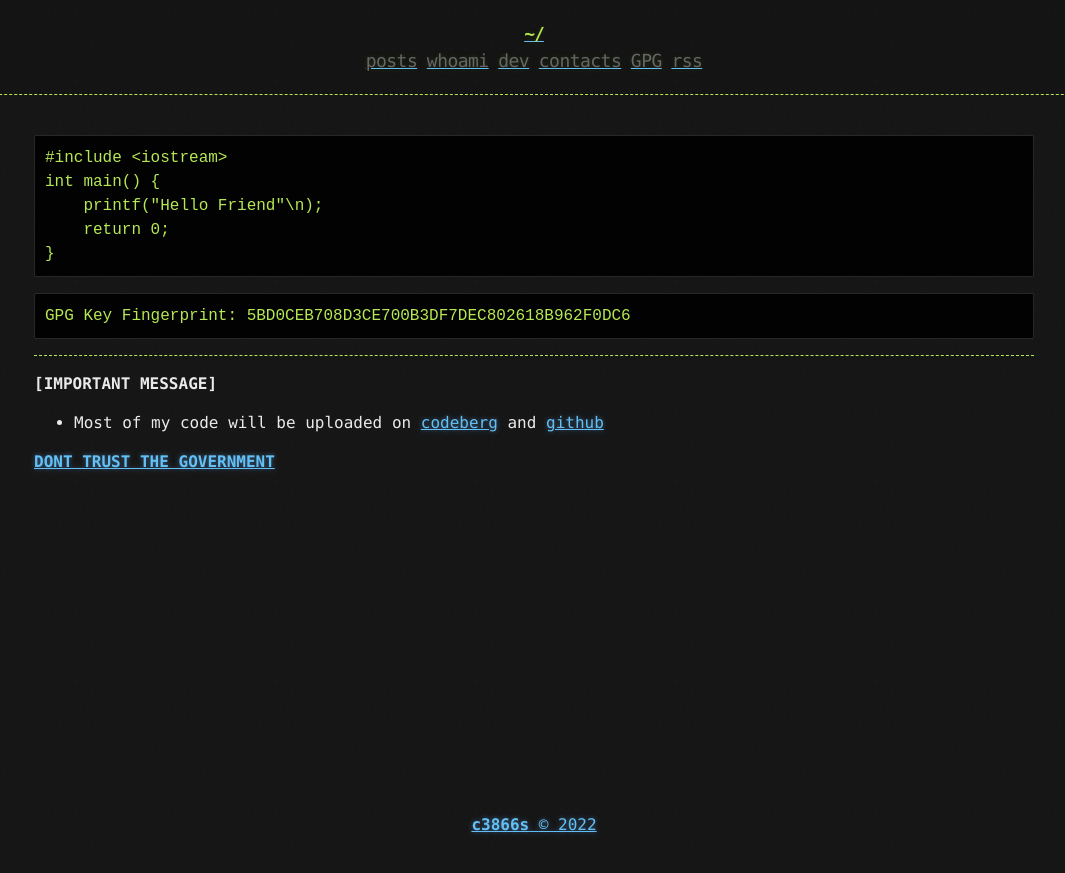
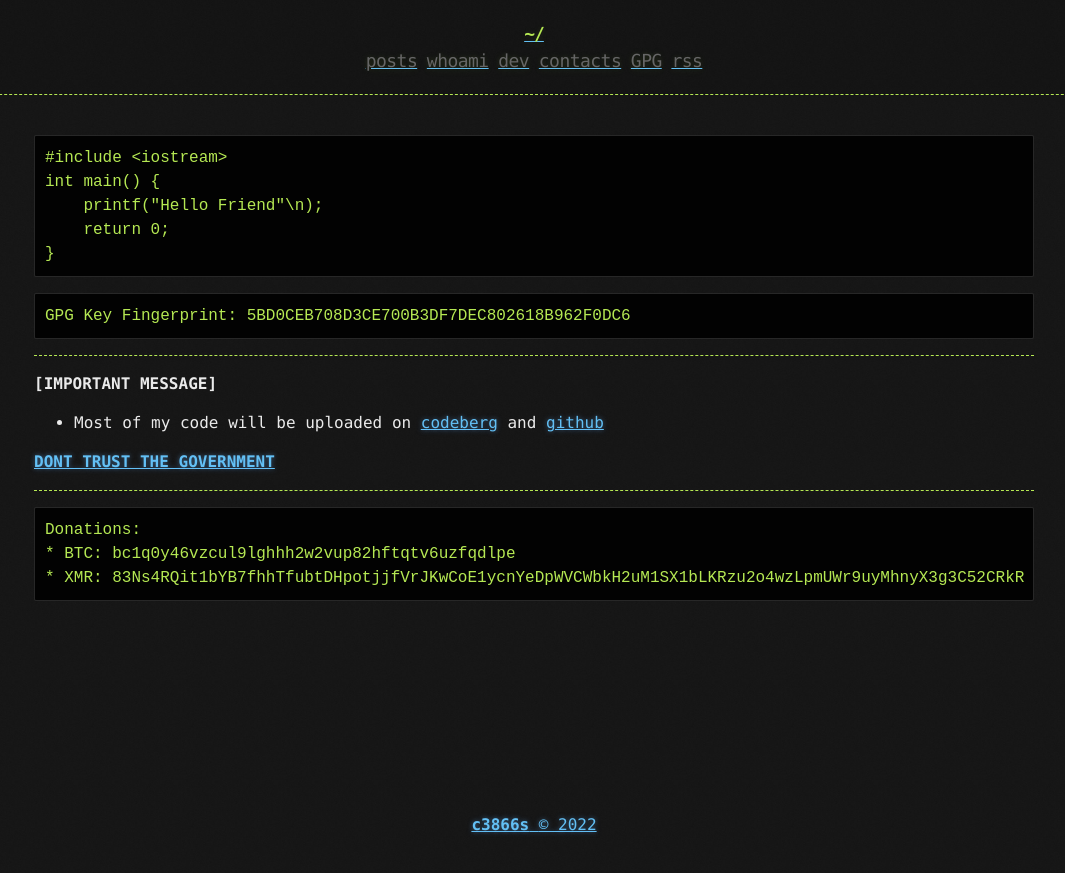
Before and after one commit to znkkw/znkkw.github.io, a Jekyll site: the page built from index.md, in a window 1280 px wide. Shown: the top 873 px of the page, without its empty margins (106-1171 px from the left). Built offline with Jekyll 4.4.1, drawn with Linux system fonts in a browser that asks for light colours.

Commit message:
Update index.md

````diff
--- a/index.md
+++ b/index.md
@@ -18,3 +18,10 @@
 - Most of my code will be uploaded on [codeberg](https://codeberg.org/c3866s) and [github](https://github.com/c3866s)
 
 **[DONT TRUST THE GOVERNMENT](https://briarproject.org/)**
+
+-------------------------------------------------------------------------
+```term
+Donations:
+* BTC: bc1q0y46vzcul9lghhh2w2vup82hftqtv6uzfqdlpe
+* XMR: 83Ns4RQit1bYB7fhhTfubtDHpotjjfVrJKwCoE1ycnYeDpWVCWbkH2uM1SX1bLKRzu2o4wzLpmUWr9uyMhnyX3g3C52CRkR
+```
````
